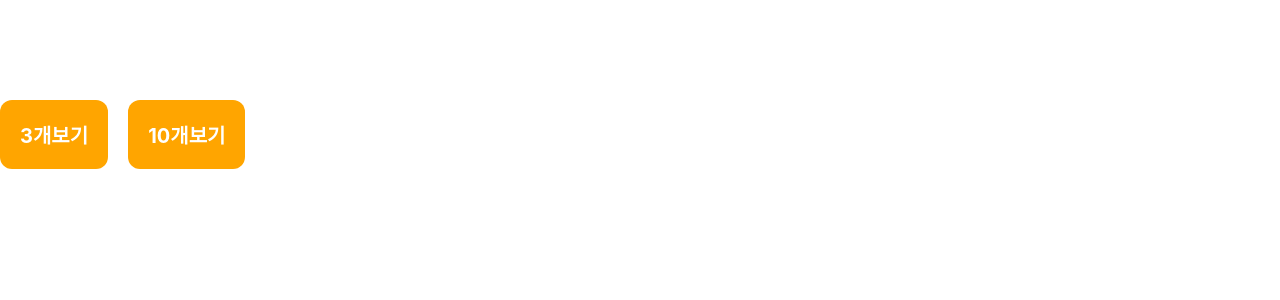
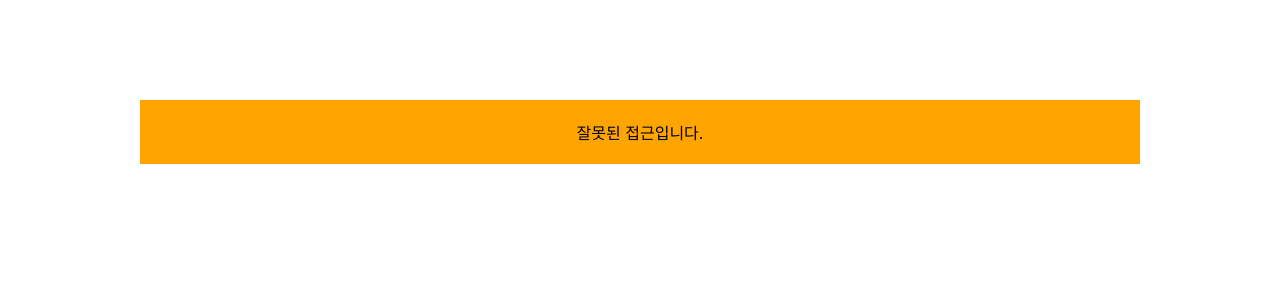
Before and after one commit to w34538y/web_Frontend, a React (Create React App) app in the folder Reactjs_workspace/my-test-app/: page /list/detail in a window 1280 px wide. Shown: the top 300 px of the page. Built offline with nearby package versions, Linux system fonts and the light colour scheme.

Commit message:
edit today's study

```diff
--- a/Reactjs_workspace/my-test-app/src/App.js
+++ b/Reactjs_workspace/my-test-app/src/App.js
@@ -7,6 +7,8 @@ import DetailScreen from './screen/DetailScreen';
 import EffectExampleScreen from './screen/EffectExampleScreen';
 import InputValidationScreen from './screen/InputValidationScreen';
 import ListRenderScreen from './screen/ListRenderScreen';
+import ListDetailScreen from './screen/ListDetailScreen';
+import ListDetailApiScreen from './screen/ListDetailApiScreen';
 
 // styled-components
 // const Box = styled.div`
@@ -56,7 +58,9 @@ function App() {
       <Route path="/detail" component={DetailScreen} />
       <Route path="/effect" component={EffectExampleScreen} />
       <Route path="/input" component={InputValidationScreen} />
-      <Route path="/list" component={ListRenderScreen}/>
+      <Route path="/list" component={ListRenderScreen} exact/>
+      <Route path="/list/detail" component={ListDetailScreen}/>
+      <Route path="/list/api" component={ListDetailApiScreen}/>
     </Router>
   );
 }
--- a/Reactjs_workspace/my-test-app/src/component/MovieItem.js
+++ b/Reactjs_workspace/my-test-app/src/component/MovieItem.js
@@ -1,4 +1,5 @@
 import styled from 'styled-components';
+import {Link} from 'react-router-dom';
 
 const Wrapper = styled.div`
     display:inline-block;
@@ -8,7 +9,7 @@ const Wrapper = styled.div`
     border-radius:6px;
 `;
 
-const Title = styled.h4`
+const Title = styled(Link)`
     padding-bottom:8px;
 `;
 
@@ -32,7 +33,8 @@ const MainText = styled.div`
 function MovieItem(props){
     return (
         <Wrapper>
-            <Title>{props.data.title_long}</Title>
+            {/* <Title to={{pathname: '/list/detail', state: props.data}}>{props.data.title_long}</Title> */}
+            <Title to={{pathname: '/list/api', movie_id: props.data.id}}>{props.data.title_long}</Title>
             <ImageView src={props.data.medium_cover_image} />
             <SubText>{props.data.runtime} min</SubText>
             <MainText>{props.data.summary}</MainText>
--- a/Reactjs_workspace/my-test-app/src/screen/InputValidationScreen.js
+++ b/Reactjs_workspace/my-test-app/src/screen/InputValidationScreen.js
@@ -40,6 +40,7 @@ function InputValidationScreen(){
         // /[매칭할문자들입력]/
         // g 모든 문자를 대상으로 전역 조회
         // i 대소문자 구분 없음
+        // test : 문자열이 있는지 검사하는 메소드. true나 false 반환
 
         const regexp = /[~!@#$%^&*()_+|<>?:{}]/g;
         setShowMessage(regexp.test(inputValue));
--- /dev/null
+++ b/Reactjs_workspace/my-test-app/src/screen/ListDetailApiScreen.js
@@ -0,0 +1,26 @@
+import axios from 'axios';
+import React, { useEffect, useState } from 'react';
+import styled from 'styled-components';
+
+//list로 부터 글번호를 넘겨받아서 받은 글 번호를 이용해 영화 상세조회 API를 호출한다.
+//API를 통해서 변환받은 response를 화면에 출력한다.
+function ListDetailApiScreen(props){
+    console.log("영화번호", props.location.movie_id);
+    const [movieData, setMovieData] = useState({});
+    useEffect(() => {
+        const getMovie = async () => {
+            //영화 상세 데이터 조회
+            // https://yts.mx/api/v2/movie_details.json
+            // parameter --> movie_id = 영화번호
+            const response = await axios.get("https://yts.mx/api/v2/movie_details.json?movie_id="+props.location.movie_id);
+            console.log(response.data.data.movie);
+            setMovieData(response.data.data.movie);
+        };
+        getMovie();
+    },[]);
+    return(
+        <div>글 번호 받아서 Api 호출하기</div>
+    )
+}
+
+export default ListDetailApiScreen;
--- /dev/null
+++ b/Reactjs_workspace/my-test-app/src/screen/ListDetailScreen.js
@@ -0,0 +1,50 @@
+import React from 'react';
+import styled from 'styled-components';
+import {Link} from 'react-router-dom';
+
+const Container = styled.div`
+    display:block;
+    text-align: center;
+    margin: 100px auto;
+    padding: 20px 0;
+    width: 1000px;
+    background: orange;
+`;
+const Title = styled.div`
+    padding-bottom:8px;
+`;
+
+const Download = styled.a`
+    display:inline-block;
+    width: 200px;
+`;
+
+const ImageView = styled.img`
+    display:inline-block;
+    margin-right:12px;
+    border-radius:4px;
+`;
+const MainText = styled.div`
+    margin-top:4px;
+    font-size:16px;
+`;
+function ListDetailScreen(props){
+    console.log(props.location.state); // 영화데이터 객체정보
+    if(props.location.state){
+        return (
+            <Container>
+                 {/* 상세 페이지 정보 넣기 */}
+                <Title>{props.location.state.title_long}</Title>
+                <ImageView src={props.location.state.medium_cover_image}></ImageView>
+                <MainText>영화 다운로드 바로가기</MainText>
+                <Download href={props.location.state.torrents[0].url}>Download Torrent</Download>
+            </Container>
+        );
+    } else {
+        return(
+            <Container>잘못된 접근입니다.</Container>
+        );
+
+    }
+}
+export default ListDetailScreen;
```
